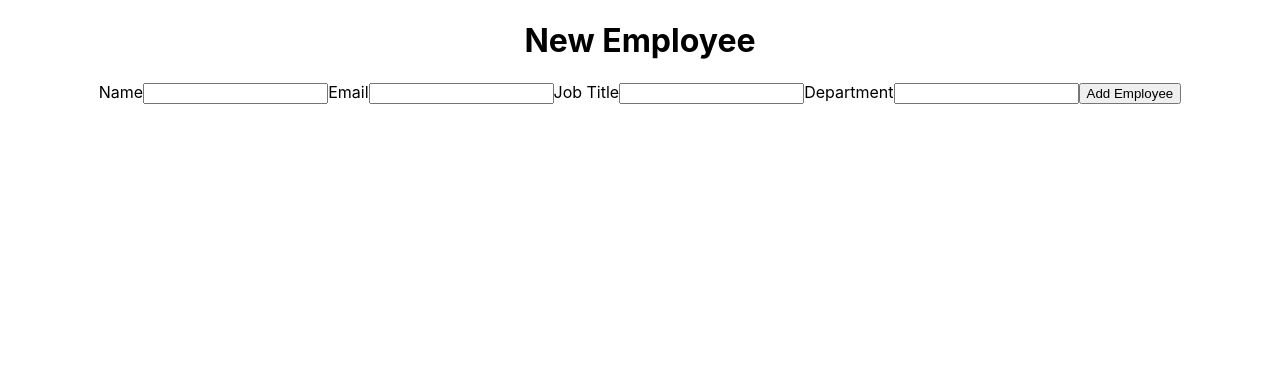
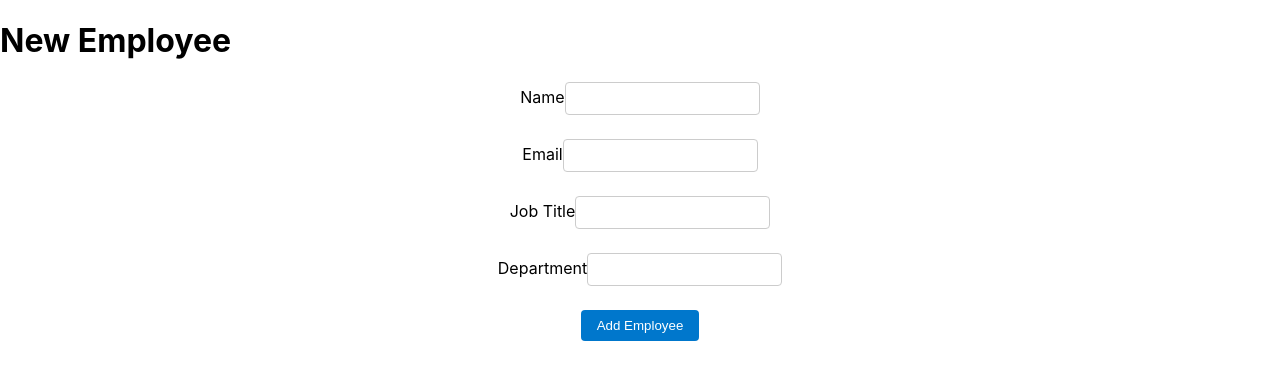
Before and after one commit to krobertson91/employee-management-system, a React (Create React App) app in the folder employee-form/: page / in a window 1280 px wide. Shown: the top 380 px of the page. Built offline with nearby package versions, Linux system fonts and the light colour scheme.

Commit message:
Employee-Form

```diff
--- a/employee-form/src/components/EmployeeForm.css
+++ b/employee-form/src/components/EmployeeForm.css
@@ -1,38 +1,87 @@
-.App {
-    text-align: center;
-}
-
-.App-logo {
-    height: 40vmin;
-    pointer-events: none;
-}
-
-@media (prefers-reduced-motion: no-preference) {
-    .App-logo {
-        animation: App-logo-spin infinite 20s linear;
-    }
-}
-
-.App-header {
-    background-color: #282c34;
-    min-height: 100vh;
+.employee-form {
     display: flex;
     flex-direction: column;
     align-items: center;
+}
+
+.employee-form label {
+    margin-bottom: 0.5rem;
+}
+
+.employee-form input {
+    padding: 0.5rem;
+    margin-bottom: 1rem;
+    border-radius: 0.25rem;
+    border: 1px solid #ccc;
+}
+
+.employee-form button {
+    padding: 0.5rem 1rem;
+    background-color: #0077cc;
+    color: #fff;
+    border: none;
+    border-radius: 0.25rem;
+    cursor: pointer;
+}
+
+.employee-list {
+    display: flex;
+    flex-direction: column;
+    font-size: 16px;
+    color: #333;
+    align-items: center;
+}
+
+.employee-list h1 {
+    font-size: 24px;
+    margin-bottom: 16px;
+}
+
+.employee-list ul {
+    list-style: none;
+    padding: 0;
+    margin: 0;
+}
+
+.employee-list li {
+    margin-bottom: 8px;
+}
+
+.employee-list li a {
+    color: #007bff;
+    text-decoration: none;
+}
+
+.employee-detail {
+    display: flex;
+    flex-direction: column;
     justify-content: center;
-    font-size: calc(10px + 2vmin);
+    align-items: center;
+}
+
+.employee-detail label {
+    font-weight: bold;
+}
+
+.employee-detail table {
+    border-collapse: collapse;
+    width: 100%;
+    max-width: 600px;
+}
+
+.employee-detail td, .employee-detail th {
+    border: 1px solid #ddd;
+    padding: 8px;
+}
+
+.employee-detail tr:nth-child(even){background-color: #f2f2f2;}
+
+.employee-detail tr:hover {background-color: #ddd;}
+
+.employee-detail th {
+    padding-top: 12px;
+    padding-bottom: 12px;
+    text-align: left;
+    background-color: #0077cc;
     color: white;
 }
-
-.App-link {
-    color: #61dafb;
-}
-
-@keyframes App-logo-spin {
-    from {
-        transform: rotate(0deg);
-    }
-    to {
-        transform: rotate(360deg);
-    }
-}
```
